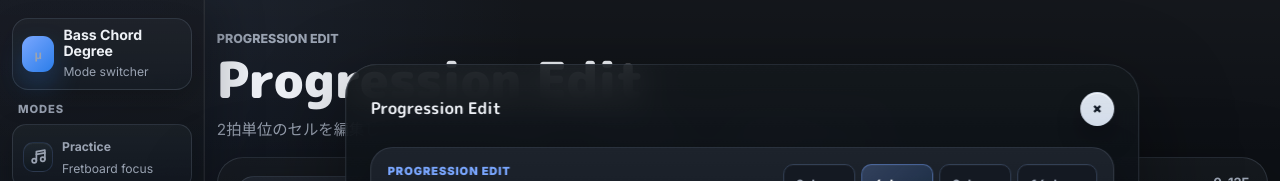
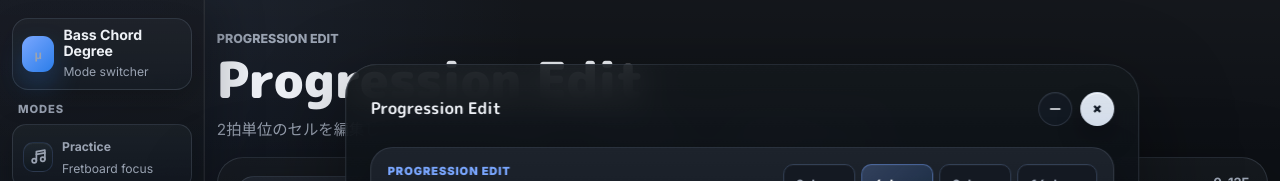
Before and after one commit to muu-ima/muu-fret-degree, a Next.js app: page /progression in a window 1280 px wide. Shown: the top 181 px of the page. Built offline with nearby package versions, Linux system fonts and the light colour scheme.

Commit message:
Add draggable desktop panels

```diff
--- a/app/components/PracticeWorkspace.tsx
+++ b/app/components/PracticeWorkspace.tsx
@@ -4,11 +4,13 @@ import {
   type CSSProperties,
   type KeyboardEvent,
   type PointerEvent,
+  type ReactNode,
   useEffect,
   useMemo,
   useRef,
   useState,
 } from "react";
+import { LuMaximize2, LuMinus } from "react-icons/lu";
 import theory from "../../data/theory.json";
 import { BassFretboard, MobileBassFretboard } from "./BassFretboard";
 import { ChordDegreeStrip } from "./ChordDegreeStrip";
@@ -46,6 +48,9 @@ type PracticeWorkspaceProps = {
   pageMode: "practice" | "progression";
 };
 
+type DesktopPanelKey = "controls" | "metronome" | "progression" | "edit";
+type DesktopPanelPosition = { x: number; y: number };
+
 const bottomSheetHeightBounds = {
   min: 44,
   default: 78,
@@ -72,6 +77,10 @@ export function PracticeWorkspace({ showProgressionEditor, pageMode }: PracticeW
   const [accentFirstBeat, setAccentFirstBeat] = useState(true);
   const [metronomeVolume, setMetronomeVolume] = useState(0.7);
   const [bottomSheetHeight, setBottomSheetHeight] = useState(bottomSheetHeightBounds.default);
+  const [desktopPanelPositions, setDesktopPanelPositions] = useState<
+    Partial<Record<DesktopPanelKey, DesktopPanelPosition>>
+  >({});
+  const [compactDesktopPanels, setCompactDesktopPanels] = useState<Partial<Record<DesktopPanelKey, boolean>>>({});
   const [progression, setProgression] = useState<ChordProgression>(() => ({
     bpm: 120,
     timeSignature: { beatsPerBar: 4, beatUnit: 4 },
@@ -107,6 +116,14 @@ export function PracticeWorkspace({ showProgressionEditor, pageMode }: PracticeW
   const progressionPlayback = useProgressionPlayback({ progression });
   const lastProgressionBeatRef = useRef<number | null>(null);
   const bottomSheetDragRef = useRef<{ startHeight: number; startY: number } | null>(null);
+  const desktopPanelDragRef = useRef<{
+    key: DesktopPanelKey;
+    startX: number;
+    startY: number;
+    originX: number;
+    originY: number;
+    width: number;
+  } | null>(null);
 
   useEffect(() => {
     setProgression((currentProgression) =>
@@ -165,6 +182,76 @@ export function PracticeWorkspace({ showProgressionEditor, pageMode }: PracticeW
     setIsProgressionPanelOpen(false);
     setIsProgressionEditorOpen(false);
     window.dispatchEvent(new CustomEvent("shell:panel-close"));
+  };
+
+  const beginDesktopPanelDrag = (key: DesktopPanelKey, event: PointerEvent<HTMLDivElement>) => {
+    if (window.matchMedia("(max-width: 700px)").matches) {
+      return;
+    }
+
+    const target = event.target as HTMLElement;
+    if (target.closest("button")) {
+      return;
+    }
+
+    const panel = event.currentTarget.closest("aside");
+    if (!panel) {
+      return;
+    }
+
+    const bounds = panel.getBoundingClientRect();
+    event.currentTarget.setPointerCapture(event.pointerId);
+    desktopPanelDragRef.current = {
+      key,
+      startX: event.clientX,
+      startY: event.clientY,
+      originX: bounds.left,
+      originY: bounds.top,
+      width: bounds.width,
+    };
+    setDesktopPanelPositions((positions) => ({
+      ...positions,
+      [key]: { x: bounds.left, y: bounds.top },
+    }));
+  };
+
+  const moveDesktopPanel = (event: PointerEvent<HTMLDivElement>) => {
+    const drag = desktopPanelDragRef.current;
+    if (!drag) {
+      return;
+    }
+
+    const nextX = drag.originX + event.clientX - drag.startX;
+    const nextY = drag.originY + event.clientY - drag.startY;
+    const maxX = Math.max(8, window.innerWidth - drag.width - 8);
+    const maxY = Math.max(8, window.innerHeight - 64);
+
+    setDesktopPanelPositions((positions) => ({
+      ...positions,
+      [drag.key]: {
+        x: Math.min(maxX, Math.max(8, nextX)),
+        y: Math.min(maxY, Math.max(8, nextY)),
+      },
+    }));
+  };
+
+  const finishDesktopPanelDrag = (event: PointerEvent<HTMLDivElement>) => {
+    if (event.currentTarget.hasPointerCapture(event.pointerId)) {
+      event.currentTarget.releasePointerCapture(event.pointerId);
+    }
+    desktopPanelDragRef.current = null;
+  };
+
+  const resetDesktopPanelPosition = (key: DesktopPanelKey) => {
+    setDesktopPanelPositions((positions) => {
+      const nextPositions = { ...positions };
+      delete nextPositions[key];
+      return nextPositions;
+    });
+  };
+
+  const toggleDesktopPanelCompact = (key: DesktopPanelKey) => {
+    setCompactDesktopPanels((panels) => ({ ...panels, [key]: !panels[key] }));
   };
 
   const updatePulsesPerBeat = (pulses: number) => {
@@ -232,6 +319,64 @@ export function PracticeWorkspace({ showProgressionEditor, pageMode }: PracticeW
   const bottomSheetStyle = {
     "--bottom-sheet-height": `${bottomSheetHeight}dvh`,
   } as CSSProperties;
+
+  const getDesktopPanelStyle = (key: DesktopPanelKey) => {
+    const position = desktopPanelPositions[key];
+    return {
+      ...bottomSheetStyle,
+      ...(position
+        ? {
+            "--desktop-panel-x": `${position.x}px`,
+            "--desktop-panel-y": `${position.y}px`,
+          }
+        : {}),
+    } as CSSProperties;
+  };
+
+  const getDesktopPanelClassName = (baseClassName: string, key: DesktopPanelKey, isOpen: boolean) =>
+    [
+      baseClassName,
+      isOpen ? "open" : "",
+      desktopPanelPositions[key] ? "dragged" : "",
+      compactDesktopPanels[key] ? "compact" : "",
+    ]
+      .filter(Boolean)
+      .join(" ");
+
+  const renderDrawerHeader = (key: DesktopPanelKey, title: ReactNode, titleClassName?: string) => {
+    const isCompact = Boolean(compactDesktopPanels[key]);
+    const CompactIcon = isCompact ? LuMaximize2 : LuMinus;
+
+    return (
+      <div
+        className="drawerHeader"
+        title="ドラッグしてパネルを移動"
+        onDoubleClick={(event) => {
+          if (!(event.target as HTMLElement).closest("button")) {
+            resetDesktopPanelPosition(key);
+          }
+        }}
+        onPointerCancel={finishDesktopPanelDrag}
+        onPointerDown={(event) => beginDesktopPanelDrag(key, event)}
+        onPointerMove={moveDesktopPanel}
+        onPointerUp={finishDesktopPanelDrag}
+      >
+        <strong className={titleClassName}>{title}</strong>
+        <button
+          type="button"
+          className="compactButton"
+          aria-label={isCompact ? "パネルを展開" : "パネルをコンパクト表示"}
+          title={isCompact ? "パネルを展開" : "パネルをコンパクト表示"}
+          onClick={() => toggleDesktopPanelCompact(key)}
+        >
+          <CompactIcon aria-hidden="true" />
+        </button>
+        <button type="button" className="closeButton" aria-label="パネルを閉じる" onClick={closePanels}>
+          ×
+        </button>
+      </div>
+    );
+  };
 
   const renderBottomSheetHandle = () => (
     <button
@@ -510,35 +655,29 @@ export function PracticeWorkspace({ showProgressionEditor, pageMode }: PracticeW
         onClick={closePanels}
       />
       <aside
-        className={isControlsOpen ? "shellControlsPanel open" : "shellControlsPanel"}
+        className={getDesktopPanelClassName("shellControlsPanel", "controls", isControlsOpen)}
         role="dialog"
         aria-modal="true"
         aria-label="コードとチューニング"
-        style={bottomSheetStyle}
+        style={getDesktopPanelStyle("controls")}
       >
         {renderBottomSheetHandle()}
-        <div className="drawerHeader">
-          <strong className="chordTitleValue">{root} {chordType.name}</strong>
-          <button type="button" className="closeButton" onClick={closePanels}>
-            ×
-          </button>
-        </div>
+        {renderDrawerHeader("controls", `${root} ${chordType.name}`, "chordTitleValue")}
         {renderControls("controls shellControls")}
       </aside>
       <aside
-        className={isMetronomeOpen ? "shellControlsPanel shellMetronomePanel open" : "shellControlsPanel shellMetronomePanel"}
+        className={getDesktopPanelClassName(
+          "shellControlsPanel shellMetronomePanel",
+          "metronome",
+          isMetronomeOpen,
+        )}
         role="dialog"
         aria-modal="true"
         aria-label="メトロノーム"
-        style={bottomSheetStyle}
+        style={getDesktopPanelStyle("metronome")}
       >
         {renderBottomSheetHandle()}
-        <div className="drawerHeader">
-          <strong>Metronome</strong>
-          <button type="button" className="closeButton" onClick={closePanels}>
-            ×
-          </button>
-        </div>
+        {renderDrawerHeader("metronome", "Metronome")}
         <div className="shellMetronome">
           <MetronomePanel
             isPanelOpen={isMetronomeOpen}
@@ -570,36 +709,26 @@ export function PracticeWorkspace({ showProgressionEditor, pageMode }: PracticeW
         </div>
       </aside>
       <aside
-        className={isProgressionPanelOpen ? "shellProgressionPanel open" : "shellProgressionPanel"}
+        className={getDesktopPanelClassName("shellProgressionPanel", "progression", isProgressionPanelOpen)}
         role="dialog"
         aria-modal="true"
         aria-label="コード進行再生"
-        style={bottomSheetStyle}
+        style={getDesktopPanelStyle("progression")}
       >
         {renderBottomSheetHandle()}
-        <div className="drawerHeader">
-          <strong>Progression</strong>
-          <button type="button" className="closeButton" onClick={closePanels}>
-            ×
-          </button>
-        </div>
+        {renderDrawerHeader("progression", "Progression")}
         <div className="shellProgression">{renderProgressionPanel()}</div>
       </aside>
       {showProgressionEditor ? (
         <aside
-          className={isProgressionEditorOpen ? "shellEditPanel open" : "shellEditPanel"}
+          className={getDesktopPanelClassName("shellEditPanel", "edit", isProgressionEditorOpen)}
           role="dialog"
           aria-modal="true"
           aria-label="コード進行編集"
-          style={bottomSheetStyle}
+          style={getDesktopPanelStyle("edit")}
         >
           {renderBottomSheetHandle()}
-          <div className="drawerHeader">
-            <strong>Progression Edit</strong>
-            <button type="button" className="closeButton" onClick={closePanels}>
-              ×
-            </button>
-          </div>
+          {renderDrawerHeader("edit", "Progression Edit")}
           <div className="shellEdit">{renderProgressionEditor("progressionEditor progressionEditorSheet")}</div>
         </aside>
       ) : null}
--- a/app/globals.css
+++ b/app/globals.css
@@ -277,8 +277,8 @@ input {
 .shellProgressionPanel,
 .shellEditPanel {
   position: fixed;
-  top: 64px;
-  left: calc(var(--shell-sidebar-width) + ((100vw - var(--shell-sidebar-width)) / 2));
+  top: var(--desktop-panel-y, 64px);
+  left: var(--desktop-panel-x, calc(var(--shell-sidebar-width) + ((100vw - var(--shell-sidebar-width)) / 2)));
   z-index: 40;
   display: none;
   width: clamp(720px, 62vw, 980px);
@@ -300,6 +300,12 @@ input {
 .shellProgressionPanel.open,
 .shellEditPanel.open {
   display: block;
+}
+
+.shellControlsPanel.dragged,
+.shellProgressionPanel.dragged,
+.shellEditPanel.dragged {
+  transform: none;
 }
 
 .shellControls,
@@ -388,6 +394,10 @@ input {
 }
 
 .bottomSheetHandle {
+  display: none;
+}
+
+.compactButton {
   display: none;
 }
 
@@ -1017,7 +1027,7 @@ input {
   .shellControlsPanel,
   .shellProgressionPanel,
   .shellEditPanel {
-    top: 72px;
+    top: var(--desktop-panel-y, 72px);
     width: min(680px, calc(100vw - var(--shell-sidebar-width) - 28px));
     max-width: calc(100vw - var(--shell-sidebar-width) - 28px);
     padding: 18px 20px 20px;
@@ -1055,7 +1065,7 @@ input {
   .shellControlsPanel,
   .shellProgressionPanel,
   .shellEditPanel {
-    top: 68px;
+    top: var(--desktop-panel-y, 68px);
     width: min(560px, calc(100vw - var(--shell-sidebar-width) - 28px));
     max-width: calc(100vw - var(--shell-sidebar-width) - 28px);
     padding: 16px 18px 18px;
@@ -2505,6 +2515,76 @@ select:focus-visible,
   }
 }
 
+@media (min-width: 701px) {
+  .shellControlsPanel .drawerHeader,
+  .shellProgressionPanel .drawerHeader,
+  .shellEditPanel .drawerHeader {
+    padding-right: 92px;
+    cursor: grab;
+    touch-action: none;
+    user-select: none;
+  }
+
+  .shellControlsPanel .drawerHeader:active,
+  .shellProgressionPanel .drawerHeader:active,
+  .shellEditPanel .drawerHeader:active {
+    cursor: grabbing;
+  }
+
+  .compactButton {
+    position: absolute;
+    top: 50%;
+    right: 42px;
+    transform: translateY(-50%);
+    display: grid;
+    width: 34px;
+    min-width: 34px;
+    height: 34px;
+    min-height: 34px;
+    place-items: center;
+    padding: 0;
+    border: 1px solid rgba(154, 171, 196, 0.2);
+    border-radius: 50%;
+    background: rgba(20, 26, 36, 0.94);
+    color: var(--ink);
+    box-shadow: inset 0 1px 0 rgba(255, 255, 255, 0.05);
+  }
+
+  .compactButton:hover {
+    border-color: rgba(122, 167, 255, 0.38);
+    background: rgba(31, 40, 55, 0.98);
+  }
+
+  .compactButton svg {
+    width: 16px;
+    height: 16px;
+  }
+
+  .shellControlsPanel.compact,
+  .shellProgressionPanel.compact,
+  .shellEditPanel.compact {
+    width: min(360px, calc(100vw - var(--shell-sidebar-width) - 24px));
+    max-height: none;
+    overflow: hidden;
+    padding: 12px 16px;
+    border-radius: 18px;
+  }
+
+  .shellControlsPanel.compact .drawerHeader,
+  .shellProgressionPanel.compact .drawerHeader,
+  .shellEditPanel.compact .drawerHeader {
+    min-height: 36px;
+    margin-bottom: 0;
+  }
+
+  .shellControlsPanel.compact .shellControls,
+  .shellControlsPanel.compact .shellMetronome,
+  .shellProgressionPanel.compact .shellProgression,
+  .shellEditPanel.compact .shellEdit {
+    display: none;
+  }
+}
+
 .notFoundPage {
   display: grid;
   min-height: 100vh;
```
Also changed, not shown: 1 other file (tests, documents, lock files or other folders).
